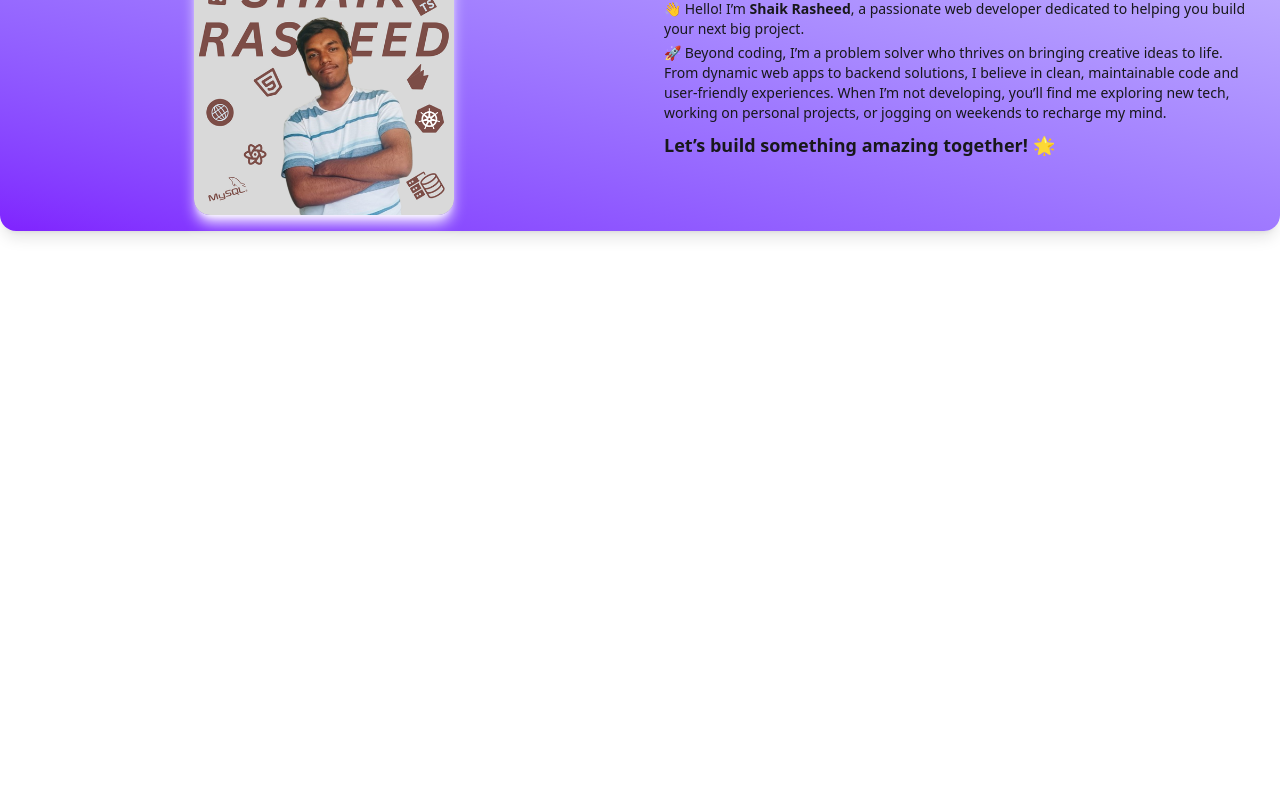
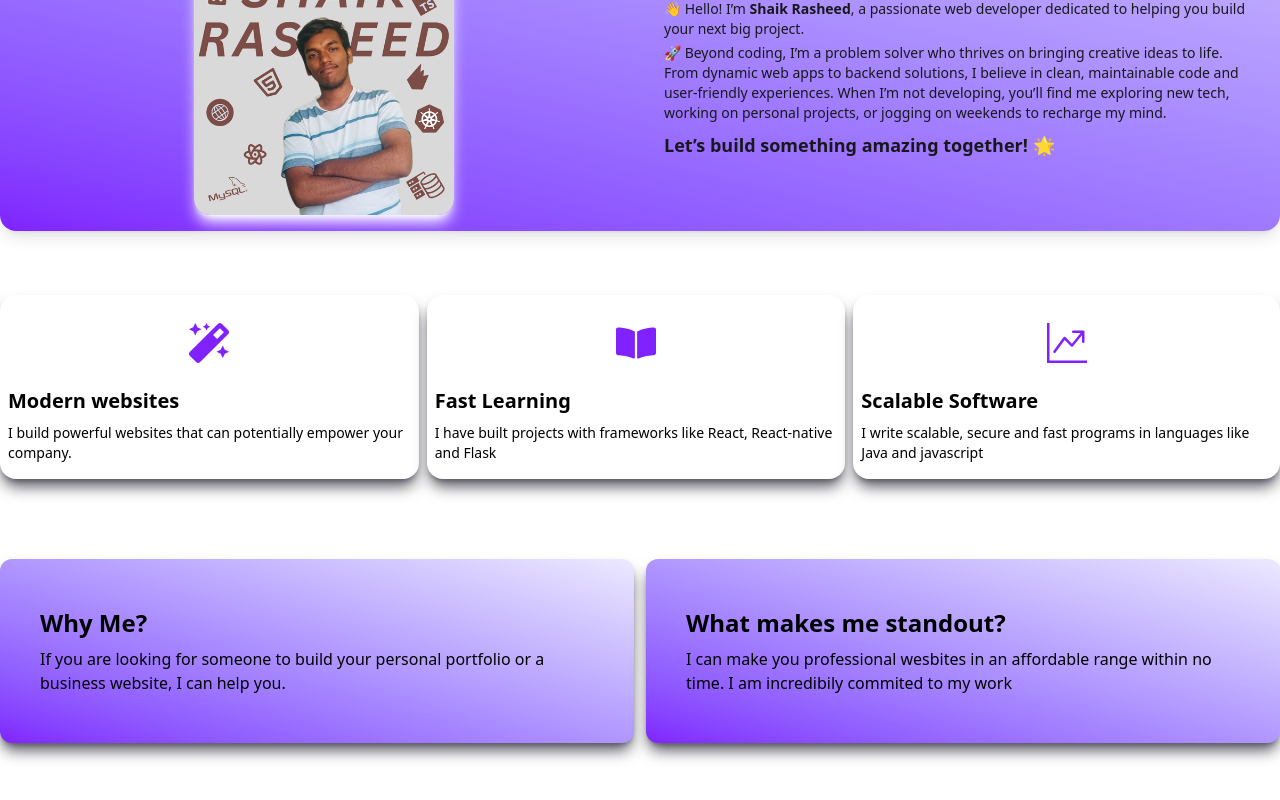
Before and after one commit to shaikrasheed6341/portfolio, a React (Vite) app: page / in a window 1280 px wide. Shown: the part 1628-2428 px from the top of the page. Before the commit the page ends 1883 px from the top, so only its background shows below. Built offline with nearby package versions, Linux system fonts and the light colour scheme.

Commit message:
added quation card component and and aboutus  component

```diff
--- /dev/null
+++ b/src/Componets/Doutpage/Doutpage.tsx
@@ -0,0 +1,19 @@
+const Doutpage = () => {
+
+    return (
+        <div className=" grid grid-cols-2 gap-3 mt-10 mb-20 ">
+            <div className="bg-white p-10 rounded-xl bg-gradient-to-tr  shadow-lg sh shadow-zinc-600 from-violet-600 to-violet-100">
+                <p className="font-bold text-2xl my-2 ">Why Me?</p>
+                <p className="font-medium my-2 ">
+                    If you are looking for someone to build your personal portfolio or a business website, I can help you.
+                </p>
+            </div >
+            <div className="bg-white p-10 rounded-xl bg-gradient-to-tr shadow-lg sh shadow-zinc-600  from-violet-600 to-violet-100">
+                <p className="font-bold my-2 text-2xl">What makes me standout?</p>
+                <p className="font-medium my-2  ">I can make you professional wesbites in an affordable range within no time. I am incredibily commited to my work</p>
+            </div>
+        </div>
+    )
+
+}
+export default Doutpage;
--- /dev/null
+++ b/src/Componets/Quations/Quation.tsx
@@ -0,0 +1,22 @@
+import Quationcard from "./Quationcard";
+
+const Quation = () => {
+    return (
+        <div>
+            <div className="grid grid-cols-3 space-x-2 my-3 ">
+                <div>
+
+                    <Quationcard title="Modern websites"  iconindex={0} para="I build powerful websites that can potentially empower your company." />
+                </div>
+                <div>
+                    <Quationcard title="Fast Learning" iconindex={1} para="I have built projects with frameworks like React, React-native and Flask" />
+
+                </div><div>
+                    <Quationcard title="Scalable Software" iconindex={2} para="I write scalable, secure and fast programs in languages like Java and javascript" />
+
+                </div>
+            </div>
+        </div>
+    )
+}
+export default Quation;
--- /dev/null
+++ b/src/Componets/Quations/Quationcard.tsx
@@ -0,0 +1,33 @@
+import React from "react";
+import { FaMagic } from "react-icons/fa";
+import { FaBookOpen } from "react-icons/fa";
+import { BsGraphUpArrow } from "react-icons/bs";
+
+
+const svgimages = [FaMagic , FaBookOpen, BsGraphUpArrow];
+
+
+
+interface Quationcardprop {
+    title: string,
+    para: string,
+    iconindex: number
+}
+
+const Quationcard: React.FC<Quationcardprop> = ({ title, para, iconindex }) => {
+    const Iconcomponent = svgimages[iconindex % svgimages.length]
+    return (
+        <div>
+            <div className=" bg-white p-2 rounded-2xl  my-10  shadow-lg sh shadow-zinc-600 " >
+                <div className=" flex justify-center items-center  my-3  ">
+                    <Iconcomponent className="  w-10 h-10 mt-2 mb-3  text-violet-600 bg-gradient-to-tl   " />
+                </div>
+                <p className="font-bold text-xl my-1 ">{title}</p>
+                <p className="font-sans text-sm text-start my-2 leading-5">{para}</p>
+            </div>
+        </div>
+    )
+
+}
+
+export default Quationcard;
--- a/src/Layout/Layout.tsx
+++ b/src/Layout/Layout.tsx
@@ -5,7 +5,8 @@ import Navbar from '../Componets/Navbar/Navbar';
 import Techstack from '../Componets/Techstack/Techstack';
 import Project from '../Componets/Project/Project';
 import Aboutus from '../Componets/Aboutme/Aboutme';
-
+import Quation from '../Componets/Quations/Quation';
+import Doutpage from '../Componets/Doutpage/Doutpage';
 function Layout() {
   return (
     <div><Backgroundcomponent />
@@ -18,7 +19,8 @@ function Layout() {
 
         <Project />
         <Aboutus />
-
+        <Quation />
+        <Doutpage />
 
     </div>
   )
```
